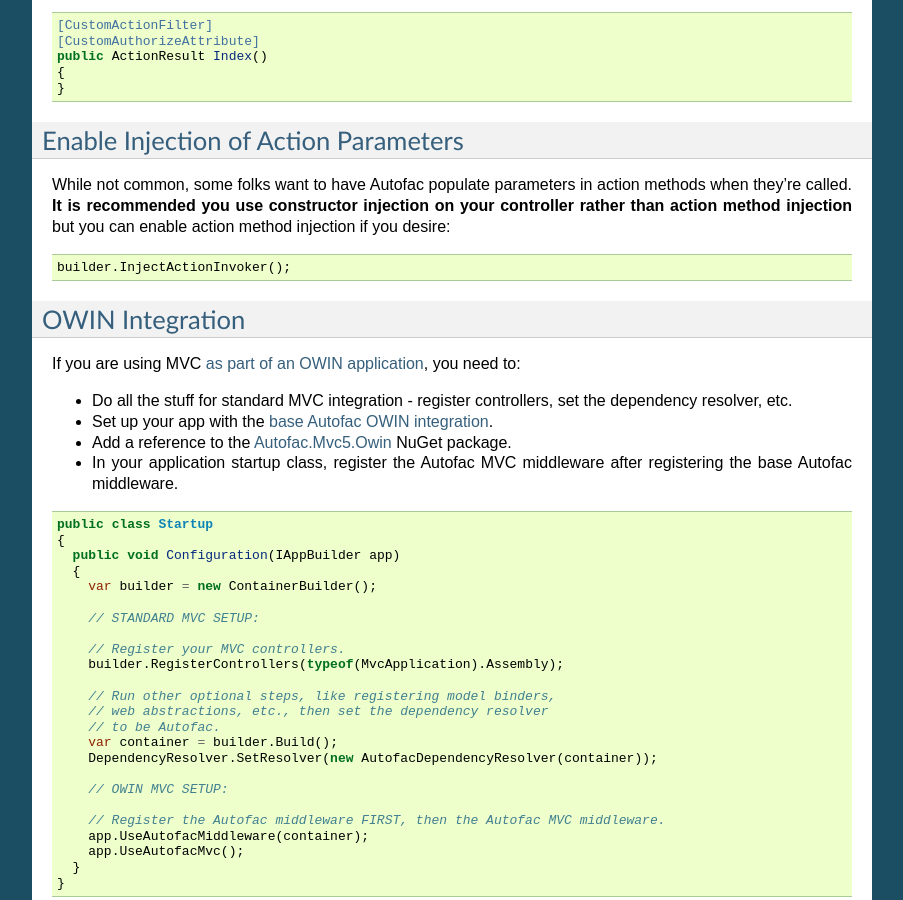
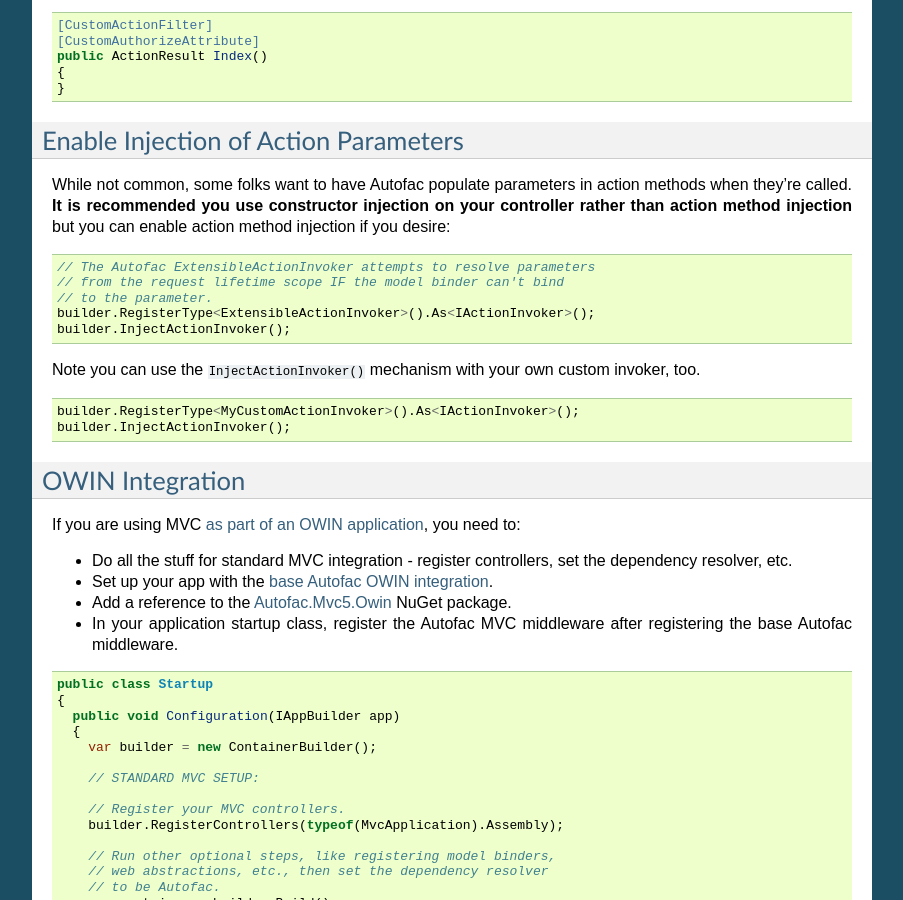
Before and after one commit to autofac/Documentation, a Sphinx documentation site: the page built from docs/integration/mvc.rst, in a window 1280 px wide and 900 px high, scrolled down 4380 px. Shown: the whole window, without its empty margins (198-1101 px from the left). Built offline with Sphinx 7.4.7, drawn with Linux system fonts in a browser that asks for light colours.

Commit message:
Fixed #32 - Updated ExtensibleActionInvoker example.

```diff
--- a/docs/integration/mvc.rst
+++ b/docs/integration/mvc.rst
@@ -226,6 +226,17 @@
 
 .. sourcecode:: csharp
 
+    // The Autofac ExtensibleActionInvoker attempts to resolve parameters
+    // from the request lifetime scope IF the model binder can't bind
+    // to the parameter.
+    builder.RegisterType<ExtensibleActionInvoker>().As<IActionInvoker>();
+    builder.InjectActionInvoker();
+
+Note you can use the ``InjectActionInvoker()`` mechanism with your own custom invoker, too.
+
+.. sourcecode:: csharp
+
+    builder.RegisterType<MyCustomActionInvoker>().As<IActionInvoker>();
     builder.InjectActionInvoker();
 
 OWIN Integration
```
